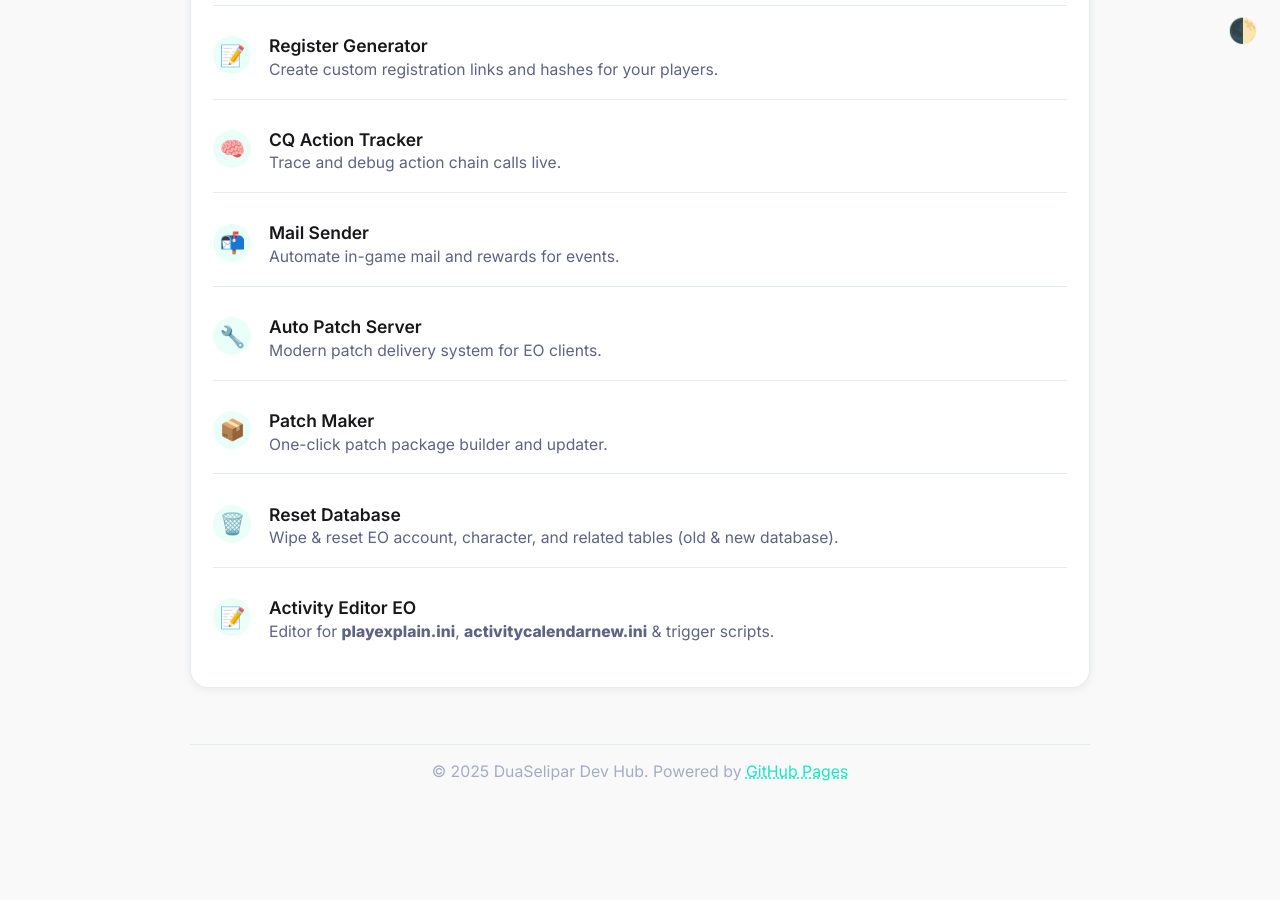
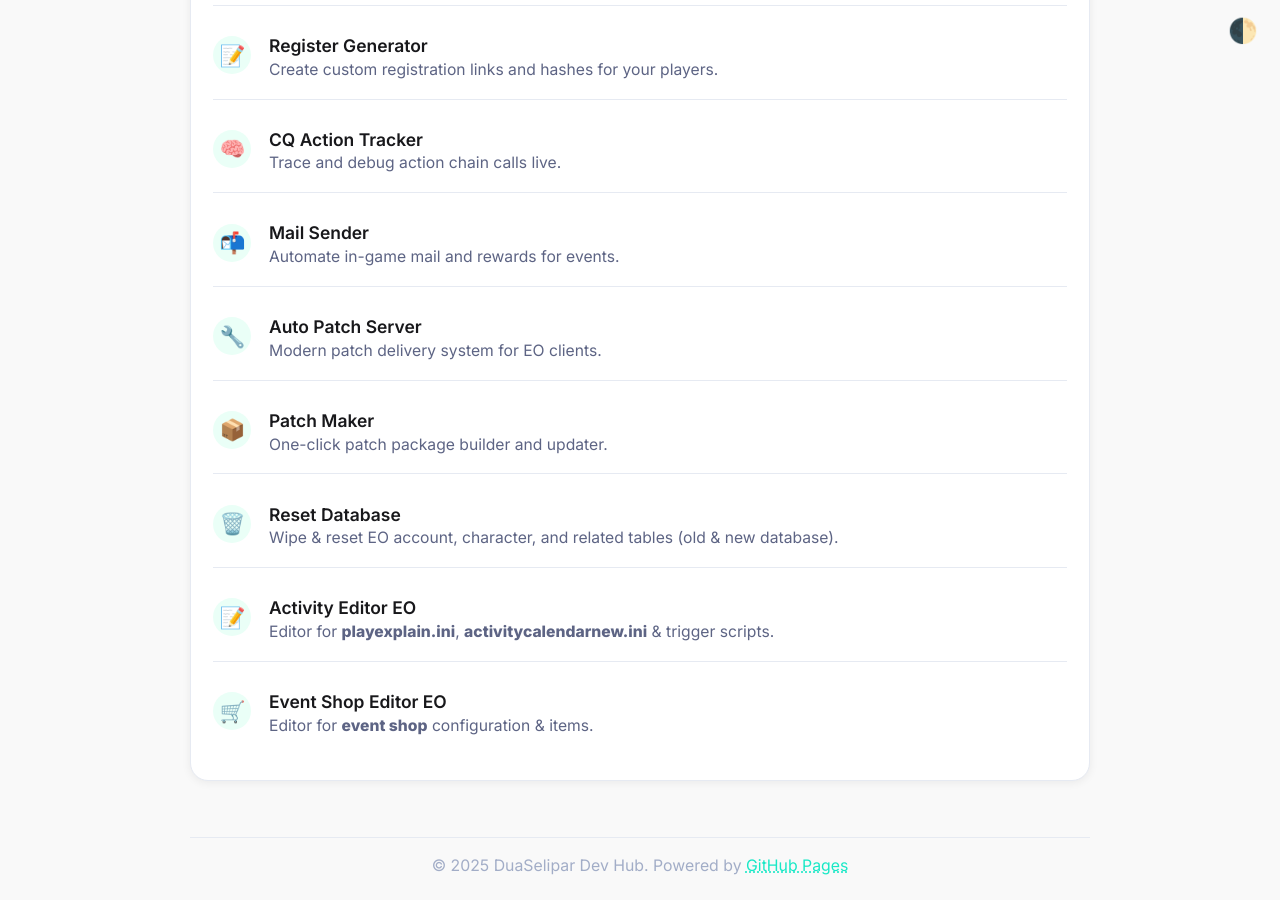
Before and after one commit to duaselipar/duaselipar.github.io, a Jekyll site: the page built from index.md, in a window 1280 px wide and 900 px high, scrolled down 1056 px. Built offline with Jekyll 4.4.1, drawn with Linux system fonts in a browser that asks for light colours; before the commit the page ends 1863 px from its top, so only the background shows below that.

Commit message:
Updated content

```diff
--- a/index.md
+++ b/index.md
@@ -254,6 +254,15 @@
 </div>
 </li>
 
+<li>
+  <div class="icon">🛒</div>
+  <div class="desc-group">
+    <a class="label" href="https://github.com/duaselipar/Event-Shop-Editor-EO" target="_blank">Event Shop Editor EO</a>
+    <div class="desc">
+      Editor for <b>event shop</b> configuration &amp; items.<br>
+    </div>
+  </div>
+</li>
 
 
   </ul>
```
